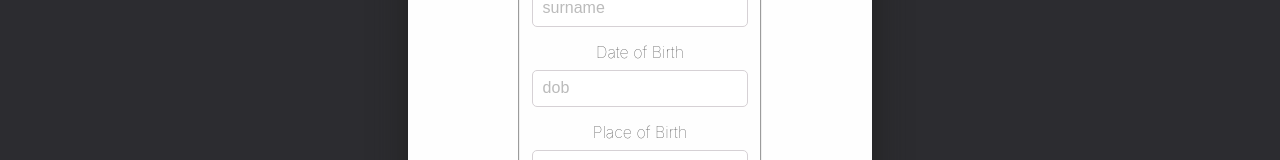
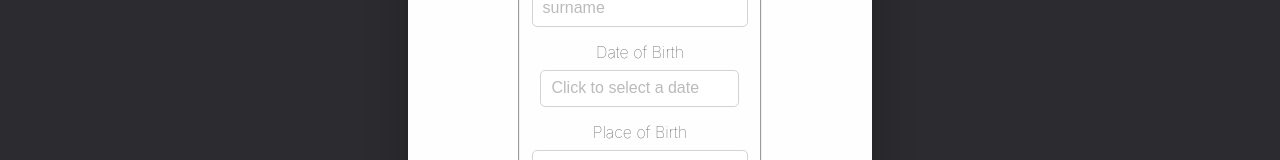
Before and after one commit to JacobsChris/Team-Project, a React (Create React App) app in the folder front-end/: page / in a window 1280 px wide. Shown: the part 191-351 px from the top of the page. Built offline with nearby package versions, Linux system fonts and the light colour scheme.

Commit message:
Datepicker added

```diff
--- a/front-end/package.json
+++ b/front-end/package.json
@@ -7,6 +7,7 @@
     "@testing-library/react": "^9.4.1",
     "@testing-library/user-event": "^7.2.1",
     "react": "^16.13.0",
+    "react-datepicker": "^2.13.0",
     "react-dom": "^16.13.0",
     "react-scripts": "3.4.0"
   },
--- /dev/null
+++ b/front-end/src/components/DateSelector.js
@@ -0,0 +1,22 @@
+import React, { useState } from 'react';
+import DatePicker from 'react-datepicker';
+
+export function DateSelector() {
+// () => {
+    const [startDate, setStartDate] = useState(new Date());
+    return (
+      <DatePicker
+      placeholderText="Click to select a date"
+        // selected={startDate}
+        onChange={date => setStartDate(date)}
+        // placeholderText="Click to select a date"
+        peekNextMonth
+        showMonthDropdown
+        showYearDropdown
+        dropdownMode="select"
+      />
+    );
+  };
+// }
+
+export default DateSelector;
--- a/front-end/src/components/SearchPeople.js
+++ b/front-end/src/components/SearchPeople.js
@@ -1,6 +1,8 @@
 import React from 'react';
 import FormInput from './FormInput.js';
 import '../styles/SignIn.css';
+import DatePicker from './DateSelector.js';
+import "react-datepicker/dist/react-datepicker.css"
 
 
 // const validEmailRegex = RegExp(/^(([^<>()\[\]\.,;:\s@\"]+(\.[^<>()\[\]\.,;:\s@\"]+)*)|(\".+\"))@(([^<>()[\]\.,;:\s@\"]+\.)+[^<>()[\]\.,;:\s@\"]{2,})$/i);
@@ -48,6 +50,10 @@ export default class SearchPeople extends React.Component {
                 street: '',
                 town: '',
                 postcode: ''
+            },
+            date: {
+                startDate: '',
+                setStartDate: ''
             }
         }
     }
@@ -188,6 +194,7 @@ export default class SearchPeople extends React.Component {
 
     render(){
         const {errors, formValid} = this.state;
+        const {startDate, setStartDate} = this.state.date;
         return(
             <div className='wrapper'>
                 <div className='form-wrapper'>
@@ -208,7 +215,9 @@ export default class SearchPeople extends React.Component {
                             </div>
                             <div className='dob'>
                                 <label htmlFor="dob">Date of Birth</label>
-                                <FormInput name='dob' value={this.state.dob} handleChange={this.handleChange}/>
+                                {/* <FormInput name='dob' value={this.state.dob} handleChange={this.handleChange} */}
+                                    <DatePicker onChange={this.handleChange}/>
+                                {/* /> */}
                                 {errors.dob.length > 0 &&
                                 <span className='error'>{errors.dob}</span>}
                             </div>
```
Also changed, not shown: 1 other file (tests, documents, lock files or other folders).
